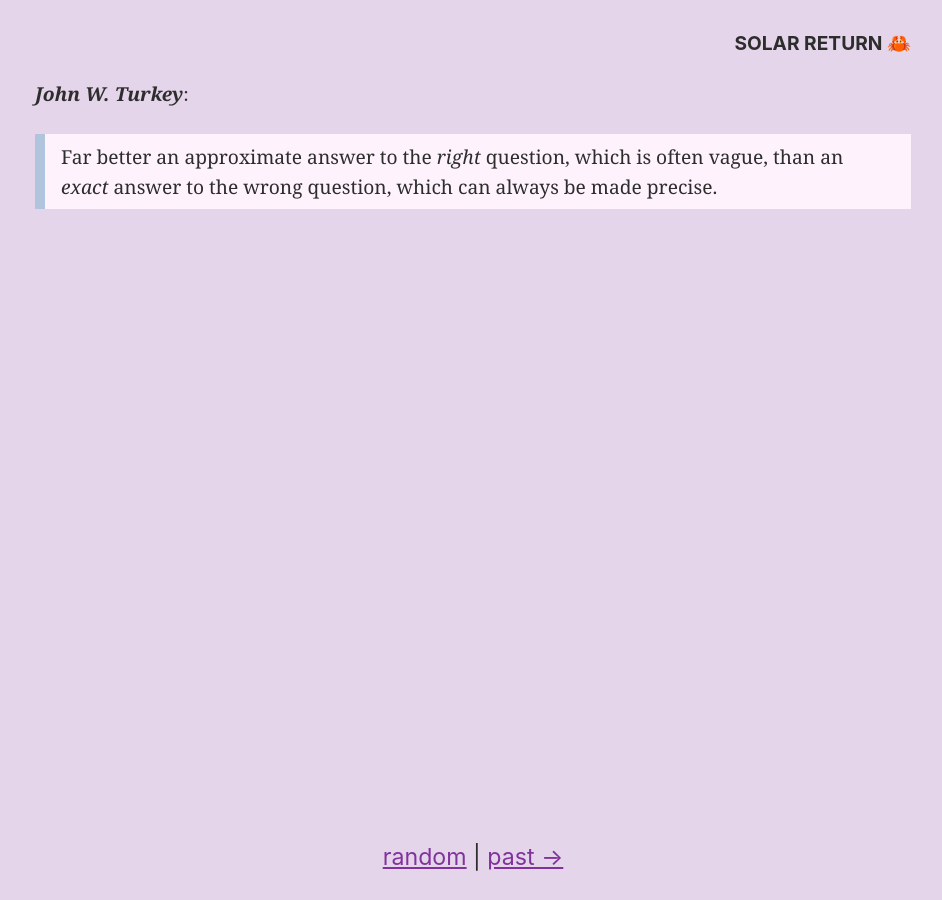
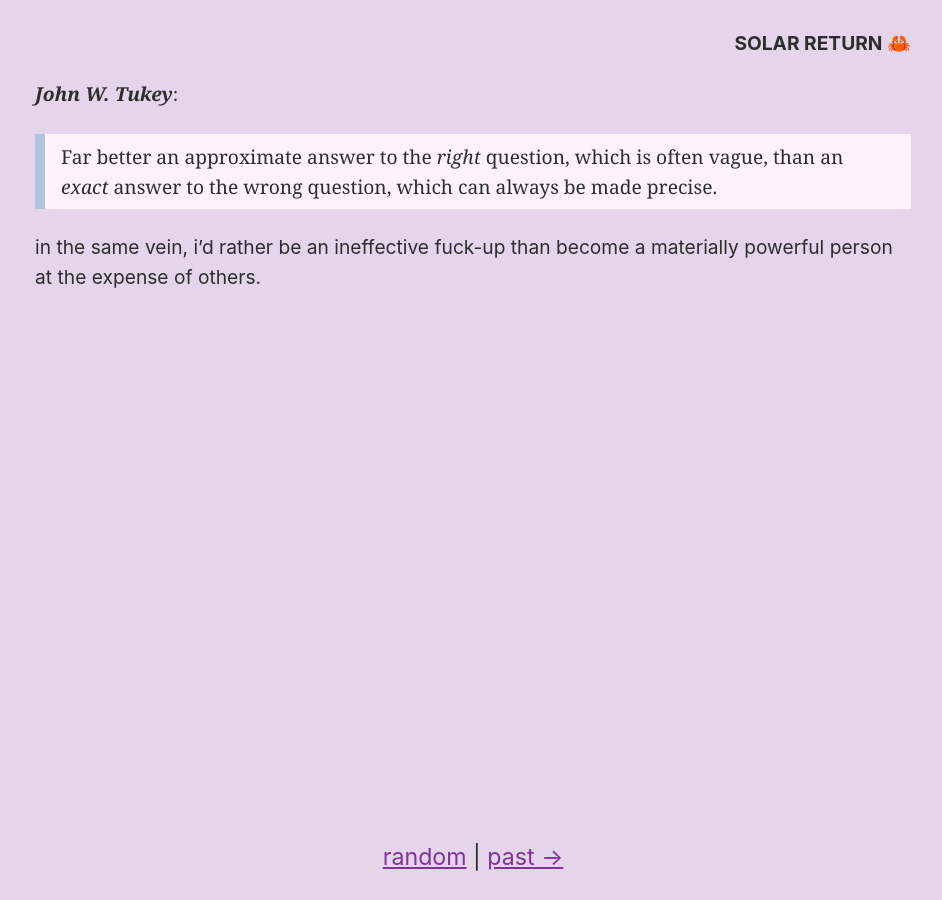
Before and after one commit to dglauber1/dglauber1.github.io, a Jekyll site: the page built from index.md, in a window 1280 px wide. Shown: the whole page, without its empty margins (167-1109 px from the left). Built offline with Jekyll 4.4.1, drawn with Linux system fonts in a browser that asks for light colours.

Commit message:
Update index.md

```diff
--- a/index.md
+++ b/index.md
@@ -4,9 +4,14 @@ title:
 time: solar return 🦀
 collection: musings
 ---
-<cite>John W. Turkey</cite>:
+<cite>John W. Tukey</cite>:
 > Far better an approximate answer to
 > the _right_ question, which is often
 > vague, than an _exact_ answer to
 > the wrong question, which can always
 > be made precise.
+
+in the same vein, i'd rather be an
+ineffective fuck-up than become
+a materially powerful person
+at the expense of others.
```
